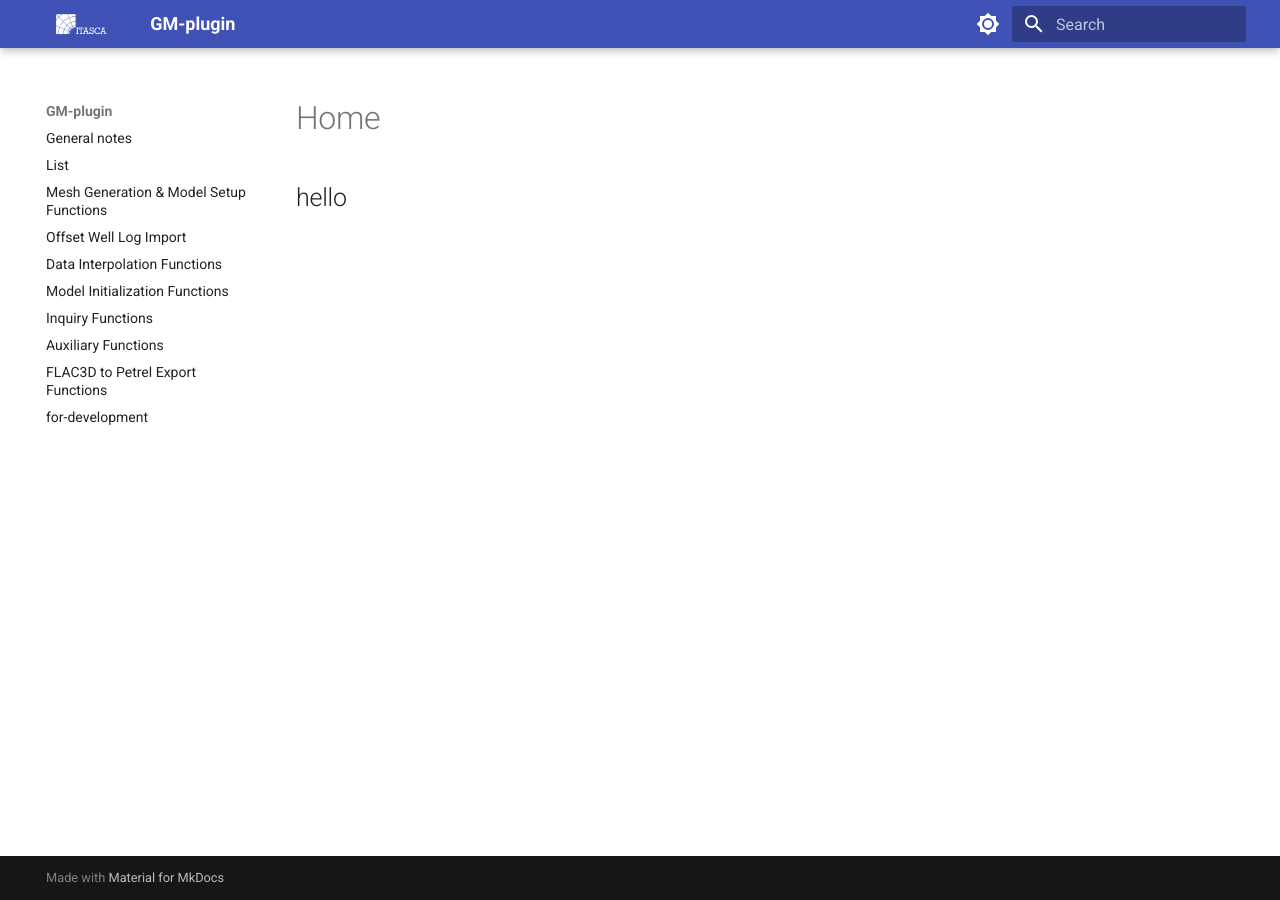
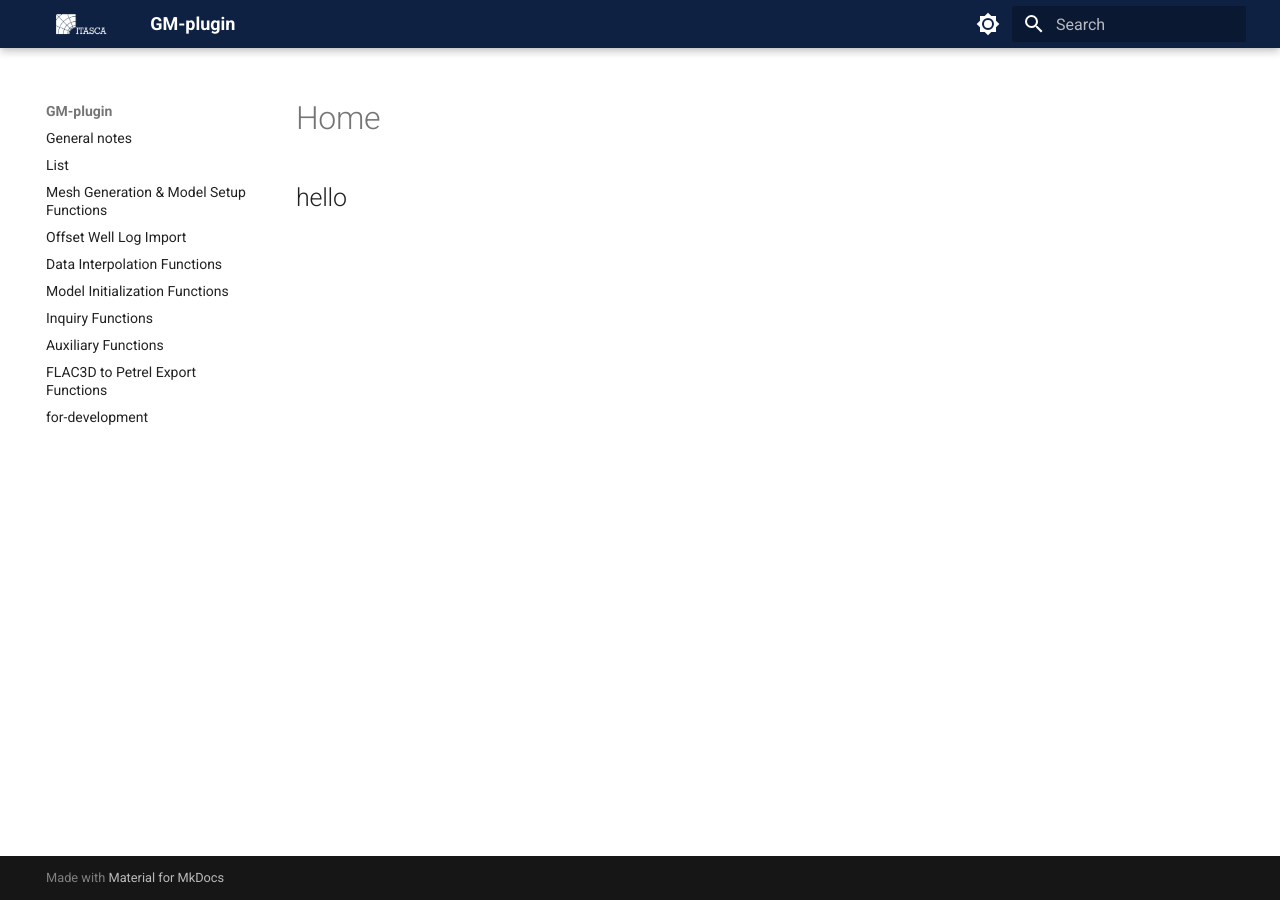
Before and after one commit to Kiarash-Beyk/ITASCA_FLAC3D-_GMplugin_doc, an MkDocs documentation site: the page built from docs/index.md, in a window 1280 px wide. Built offline with MkDocs 1.6.1 and Material for MkDocs 9.7.7, drawn with Linux system fonts in a browser that asks for light colours.

Commit message:
workflow8

```diff
--- a/mkdocs.yml
+++ b/mkdocs.yml
@@ -8,7 +8,7 @@
 
   palette:
     # Light mode
-    - scheme: default
+    - scheme: costum
       toggle:
         icon: material/brightness-7
         name: Switch to dark mode
@@ -38,8 +38,8 @@
 plugins:
   - search
 
-# extra_css:
-#   - stylesheets/extra.css  # optional for more control
+extra_css:
+  - stylesheets/extra.css  # optional for more control
 
 
 
```
